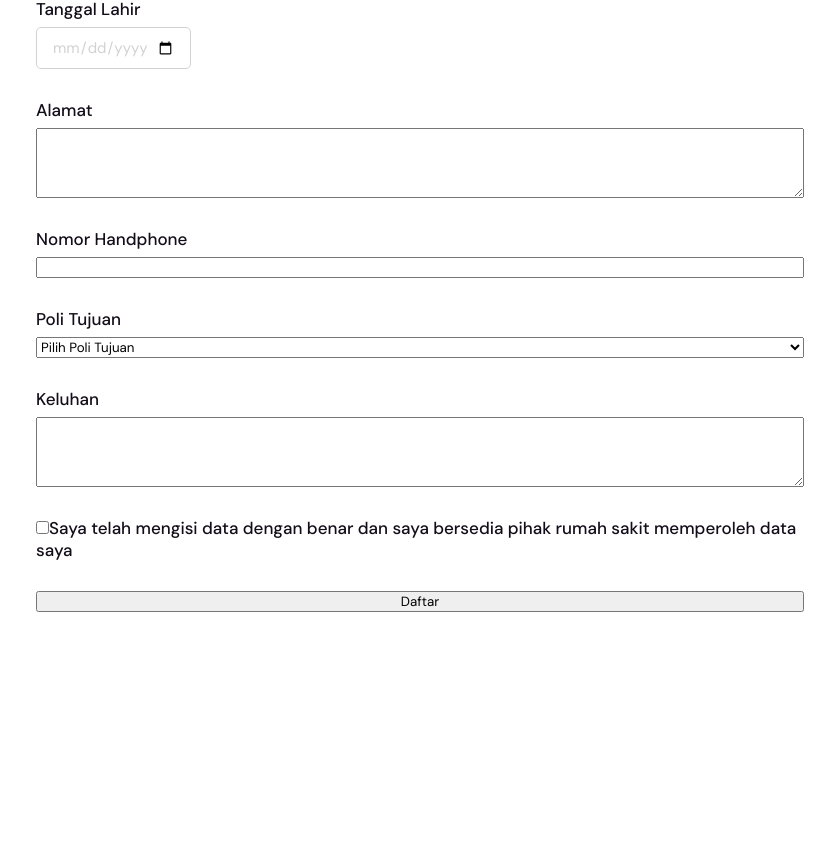
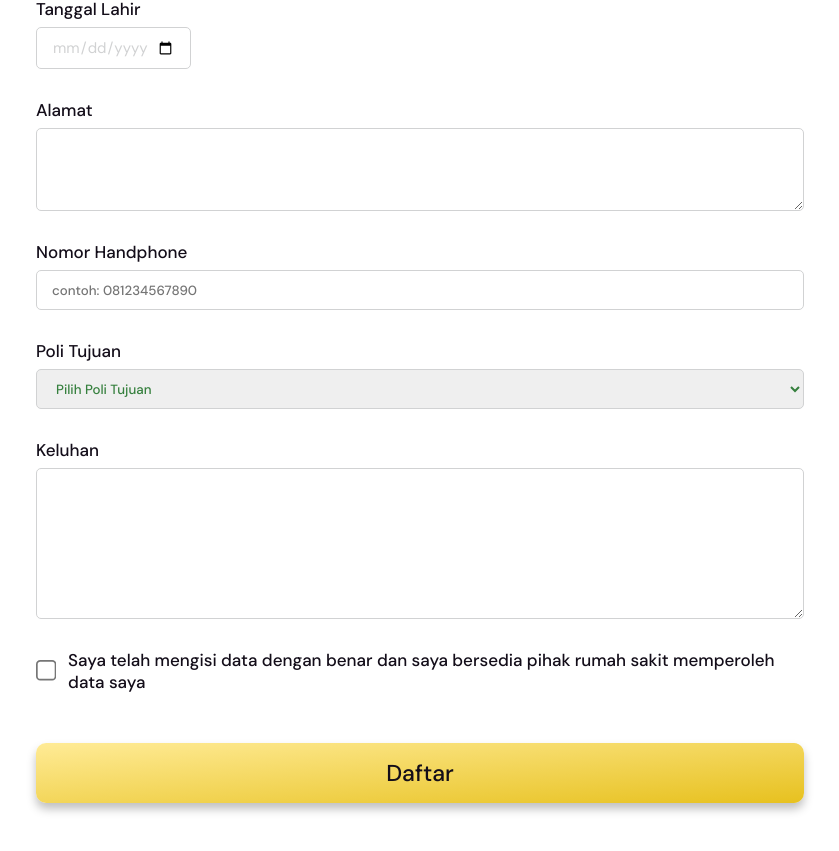
Before and after one commit to fajarahmadkurniadi/rsgm-patient-registration, a React (Vite) app: page /pendaftaranpasien in a window 1280 px wide. Shown: the part 673-1524 px from the top of the page, without its empty margins (220-1059 px from the left). Before the commit the page ends 1355 px from the top, so only its background shows below. Built offline with nearby package versions, Linux system fonts and the light colour scheme.

Commit message:
Memperbaiki Pendaftaran Pasien

```diff
--- a/src/pages/PendaftaranPasien.jsx
+++ b/src/pages/PendaftaranPasien.jsx
@@ -51,13 +51,13 @@ const PendaftaranPasien = () => {
           {/* Alamat */}
           <div className="pendaftaran-pasien-col pendaftaran-pasien-alamat">
             <label htmlFor="alamat">Alamat</label>
-            <textarea id="alamat" name="alamat" rows="4"></textarea>
+            <textarea id="alamat" name="alamat" rows="3"></textarea>
           </div>
 
           {/* No. Handphone */}
           <div className="pendaftaran-pasien-col pendaftaran-pasien-no-handphone">
             <label htmlFor="noHandphone">Nomor Handphone</label>
-            <input type="tel" id="noHandphone" name="noHandphone" />
+            <input type="number" id="noHandphone" name="noHandphone" pattern="[0-9]*" inputMode="numeric" maxLength="15"placeholder="contoh: 081234567890" />
           </div>
 
           {/* Poli Tujuan */}
@@ -83,16 +83,13 @@ const PendaftaranPasien = () => {
           {/* Keluhan */}
           <div className="pendaftaran-pasien-col pendaftaran-pasien-keluhan">
             <label htmlFor="keluhan">Keluhan</label>
-            <textarea id="keluhan" name="keluhan" rows="4"></textarea>
+            <textarea id="keluhan" name="keluhan" rows="7"></textarea>
           </div>
 
           {/* Checkbox Persetujuan */}
           <div className="pendaftaran-pasien-col pendaftaran-pasien-persetujuan">
-            <label className="checkbox-container">
-              <input type="checkbox" name="persetujuan" />
-              <span className="custom-checkbox"></span>
-              Saya telah mengisi data dengan benar dan saya bersedia pihak rumah sakit memperoleh data saya
-            </label>
+              <input className="pendaftaran-pasien-persetujuan-input" type="checkbox" name="persetujuan" />
+              <p>Saya telah mengisi data dengan benar dan saya bersedia pihak rumah sakit memperoleh data saya</p>
           </div>
 
           {/* Tombol Daftar */}
--- a/src/styles/pendaftaranpasien.css
+++ b/src/styles/pendaftaranpasien.css
@@ -4,6 +4,7 @@
     display: flex;
     flex-direction: column;
     align-items: center;
+    color: var(--warna-tersier);
 }
 
 .pendaftaran-pasien-header {
@@ -63,10 +64,13 @@
     font-size: 17px;
 }
 
-#namaLengkap, #nik {
+#namaLengkap, #nik, #noHandphone, #poli {
     height: 40px;
     border: solid 1px #D1D2D3;
     border-radius: 5px;
+    padding: 0 15px;
+    color: var(--warna-primer);
+    font-weight: 500;
 }
 
 .jenis-kelamin-gender-container {
@@ -137,3 +141,57 @@
   transform: translateY(-50%);
   cursor: pointer;
 } */
+
+#alamat, #keluhan {
+  padding: 15px;
+  border: solid 1px #D1D2D3;
+  border-radius: 5px;
+  color: var(--warna-primer);
+}
+
+.pendaftaran-pasien-persetujuan {
+  display: flex;
+  flex-direction: row;
+  gap: 10px;
+}
+
+.pendaftaran-pasien-persetujuan-input {
+  color: var(--warna-primer);
+  border: solid 1px #D1D2D3;
+  border-radius: 5px;
+  zoom: 1.7;
+  accent-color: var(--warna-primer);
+}
+
+.pendaftaran-pasien-persetujuan p {
+  color: var(--warna-tersier);
+  font-weight: 500;
+  font-size: 17px;
+}
+
+.pendaftaran-pasien-tombol-daftar {
+  margin-top: 50px;
+}
+
+.pendaftaran-pasien-tombol-daftar button {
+  font-size: 23px;
+  padding: 15px 0;
+  background: linear-gradient(
+      to bottom right,
+      var(--warna-sekunder-gradient),
+      var(--warna-sekunder)
+  );
+  border: none;
+  border-radius: 10px;
+  font-weight: 500;
+  box-shadow: 0 6px 10px rgba(0, 0, 0, 0.25);
+  color: var(--warna-tersier);
+  cursor: pointer;
+  transition: all 0.3s ease;
+  animation: fadeInUp 0.3s ease-in-out;
+}
+
+.pendaftaran-pasien-tombol-daftar button:hover {
+  transform: translateY(-2px);
+  box-shadow: 0 10px 14px rgba(0, 0, 0, 0.70);
+}
```
